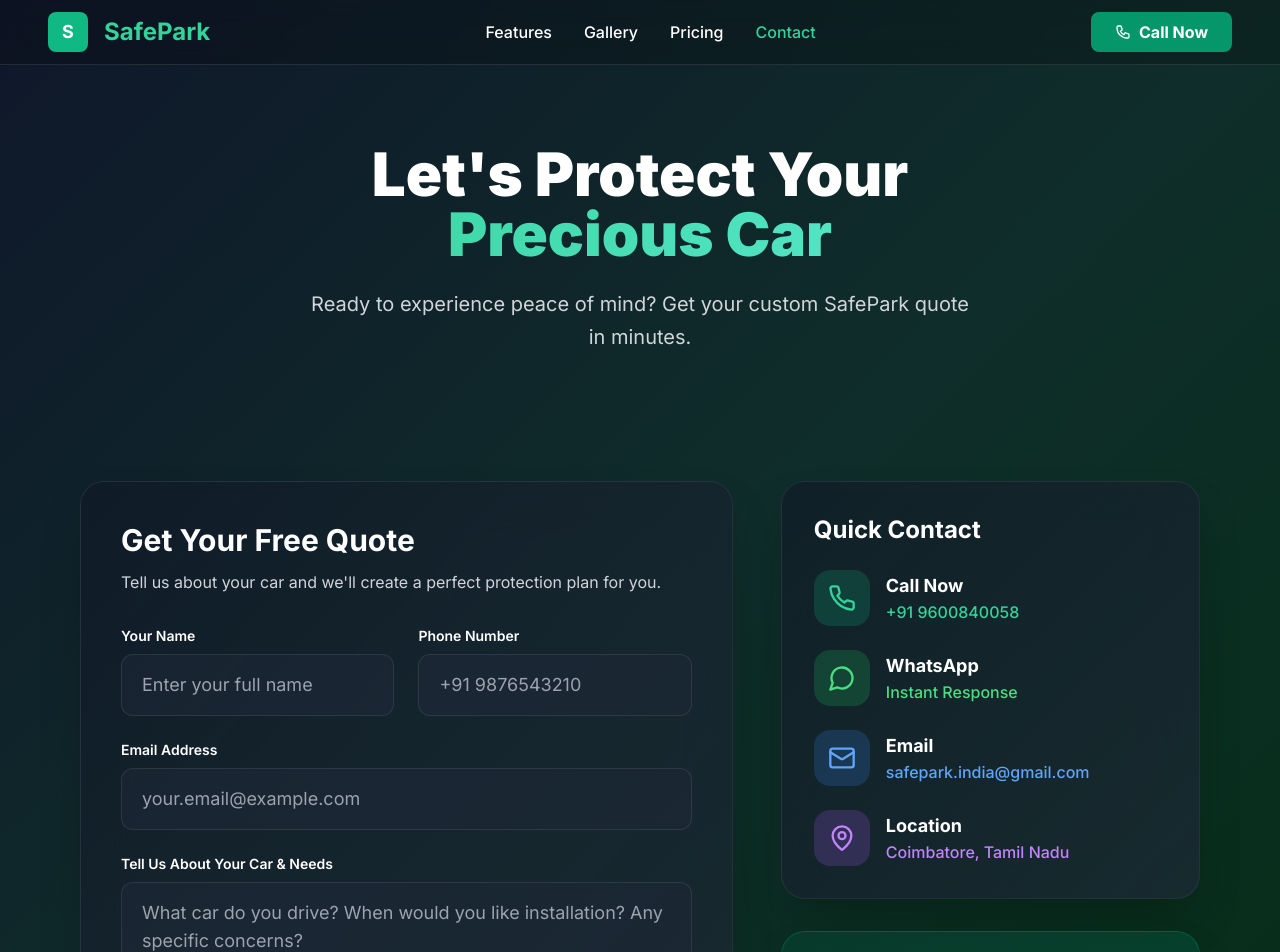
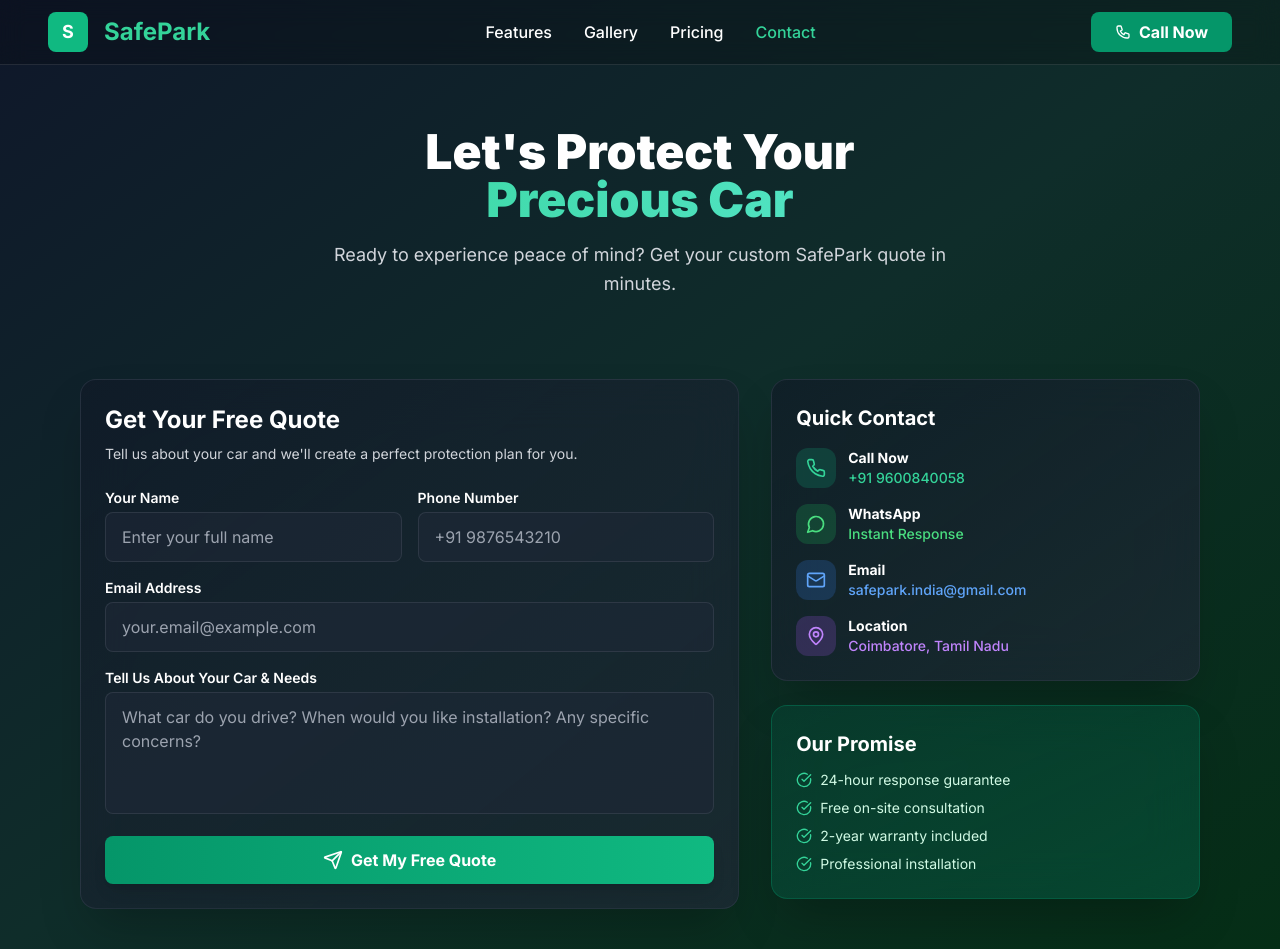
Before and after one commit to skillmates07-stack/safepark-website, a Next.js app: page /contact in a window 1280 px wide. Shown: the top 952 px of the page. Built offline with nearby package versions, Linux system fonts and the light colour scheme.

Commit message:
Update page.tsx

```diff
--- a/src/app/contact/page.tsx
+++ b/src/app/contact/page.tsx
@@ -29,40 +29,40 @@ export default function ContactPage() {
   return (
     <div className="scroll-smooth bg-gradient-to-br from-[#0f172a] via-[#0f2d2a] to-[#052e16] min-h-screen pt-20">
 
-      {/* HERO SECTION */}
-      <section className="pt-16 pb-16 px-6 md:px-12 lg:px-20">
+      {/* HERO SECTION - COMPACT */}
+      <section className="pt-12 pb-10 px-6 md:px-12 lg:px-20">
         <div className="max-w-4xl mx-auto text-center">
-          <h1 className="text-5xl md:text-6xl font-black leading-tight text-white mb-6">
+          <h1 className="text-4xl md:text-5xl font-black leading-tight text-white mb-4">
             Let's Protect Your
             <span className="block bg-gradient-to-r from-emerald-400 to-teal-300 bg-clip-text text-transparent">
               Precious Car
             </span>
           </h1>
-          <p className="text-xl text-gray-300 leading-relaxed max-w-2xl mx-auto">
+          <p className="text-lg text-gray-300 leading-relaxed max-w-2xl mx-auto">
             Ready to experience peace of mind? Get your custom SafePark quote in minutes.
           </p>
         </div>
       </section>
 
-      {/* MAIN CONTACT SECTION - IMPROVED SPACING */}
-      <section className="py-16 px-6 md:px-12 lg:px-20">
-        <div className="max-w-7xl mx-auto">
-          <div className="grid grid-cols-1 lg:grid-cols-5 gap-12">
+      {/* MAIN CONTACT SECTION - COMPACT */}
+      <section className="py-10 px-6 md:px-12 lg:px-20">
+        <div className="max-w-6xl mx-auto">
+          <div className="grid grid-cols-1 lg:grid-cols-5 gap-8">
 
             {/* LEFT COLUMN - Contact Form (3/5) */}
             <div className="lg:col-span-3">
-              <div className="bg-gradient-to-br from-gray-900/60 to-gray-800/70 backdrop-blur-xl rounded-3xl p-10 shadow-2xl border border-gray-700/50">
+              <div className="bg-gradient-to-br from-gray-900/60 to-gray-800/70 backdrop-blur-xl rounded-2xl p-6 shadow-2xl border border-gray-700/50">
                 {!isSubmitted ? (
                   <>
-                    <div className="mb-8">
-                      <h2 className="text-3xl font-bold text-white mb-3">Get Your Free Quote</h2>
-                      <p className="text-gray-300">Tell us about your car and we'll create a perfect protection plan for you.</p>
+                    <div className="mb-6">
+                      <h2 className="text-2xl font-bold text-white mb-2">Get Your Free Quote</h2>
+                      <p className="text-gray-300 text-sm">Tell us about your car and we'll create a perfect protection plan for you.</p>
                     </div>
 
-                    <form onSubmit={handleSubmit} className="space-y-6">
-                      <div className="grid grid-cols-1 md:grid-cols-2 gap-6">
+                    <form onSubmit={handleSubmit} className="space-y-4">
+                      <div className="grid grid-cols-1 md:grid-cols-2 gap-4">
                         <div>
-                          <label className="block text-sm font-semibold text-white mb-2">
+                          <label className="block text-sm font-semibold text-white mb-1">
                             Your Name
                           </label>
                           <input
@@ -71,13 +71,13 @@ export default function ContactPage() {
                             required
                             value={formData.name}
                             onChange={handleChange}
-                            className="w-full px-5 py-4 bg-gray-800/60 border border-gray-600/40 rounded-xl text-white placeholder-gray-400 focus:outline-none focus:ring-2 focus:ring-emerald-500 focus:border-transparent transition-all text-lg"
+                            className="w-full px-4 py-3 bg-gray-800/60 border border-gray-600/40 rounded-lg text-white placeholder-gray-400 focus:outline-none focus:ring-2 focus:ring-emerald-500 focus:border-transparent transition-all"
                             placeholder="Enter your full name"
                           />
                         </div>
 
                         <div>
-                          <label className="block text-sm font-semibold text-white mb-2">
+                          <label className="block text-sm font-semibold text-white mb-1">
                             Phone Number
                           </label>
                           <input
@@ -86,14 +86,14 @@ export default function ContactPage() {
                             required
                             value={formData.phone}
                             onChange={handleChange}
-                            className="w-full px-5 py-4 bg-gray-800/60 border border-gray-600/40 rounded-xl text-white placeholder-gray-400 focus:outline-none focus:ring-2 focus:ring-emerald-500 focus:border-transparent transition-all text-lg"
+                            className="w-full px-4 py-3 bg-gray-800/60 border border-gray-600/40 rounded-lg text-white placeholder-gray-400 focus:outline-none focus:ring-2 focus:ring-emerald-500 focus:border-transparent transition-all"
                             placeholder="+91 9876543210"
                           />
                         </div>
                       </div>
 
                       <div>
-                        <label className="block text-sm font-semibold text-white mb-2">
+                        <label className="block text-sm font-semibold text-white mb-1">
                           Email Address
                         </label>
                         <input
@@ -102,39 +102,39 @@ export default function ContactPage() {
                           required
                           value={formData.email}
                           onChange={handleChange}
-                          className="w-full px-5 py-4 bg-gray-800/60 border border-gray-600/40 rounded-xl text-white placeholder-gray-400 focus:outline-none focus:ring-2 focus:ring-emerald-500 focus:border-transparent transition-all text-lg"
+                          className="w-full px-4 py-3 bg-gray-800/60 border border-gray-600/40 rounded-lg text-white placeholder-gray-400 focus:outline-none focus:ring-2 focus:ring-emerald-500 focus:border-transparent transition-all"
                           placeholder="your.email@example.com"
                         />
                       </div>
 
                       <div>
-                        <label className="block text-sm font-semibold text-white mb-2">
+                        <label className="block text-sm font-semibold text-white mb-1">
                           Tell Us About Your Car & Needs
                         </label>
                         <textarea
                           name="message"
-                          rows={5}
+                          rows={4}
                           value={formData.message}
                           onChange={handleChange}
-                          className="w-full px-5 py-4 bg-gray-800/60 border border-gray-600/40 rounded-xl text-white placeholder-gray-400 focus:outline-none focus:ring-2 focus:ring-emerald-500 focus:border-transparent transition-all text-lg resize-none"
+                          className="w-full px-4 py-3 bg-gray-800/60 border border-gray-600/40 rounded-lg text-white placeholder-gray-400 focus:outline-none focus:ring-2 focus:ring-emerald-500 focus:border-transparent transition-all resize-none"
                           placeholder="What car do you drive? When would you like installation? Any specific concerns?"
                         />
                       </div>
 
                       <button
                         type="submit"
-                        className="w-full bg-gradient-to-r from-emerald-600 to-emerald-500 hover:from-emerald-500 hover:to-emerald-400 text-white px-8 py-5 rounded-xl font-bold text-xl transition-all duration-300 hover:scale-[1.02] shadow-lg hover:shadow-emerald-500/30 flex items-center justify-center gap-3"
+                        className="w-full bg-gradient-to-r from-emerald-600 to-emerald-500 hover:from-emerald-500 hover:to-emerald-400 text-white px-6 py-3 rounded-lg font-bold transition-all duration-300 hover:scale-[1.02] shadow-lg hover:shadow-emerald-500/30 flex items-center justify-center gap-2"
                       >
-                        <Send className="w-6 h-6" />
+                        <Send className="w-5 h-5" />
                         Get My Free Quote
                       </button>
                     </form>
                   </>
                 ) : (
-                  <div className="text-center py-16">
-                    <CheckCircle className="w-20 h-20 text-emerald-400 mx-auto mb-6" />
-                    <h3 className="text-3xl font-bold text-white mb-4">Thank You!</h3>
-                    <p className="text-xl text-gray-300 mb-8">
+                  <div className="text-center py-12">
+                    <CheckCircle className="w-16 h-16 text-emerald-400 mx-auto mb-4" />
+                    <h3 className="text-2xl font-bold text-white mb-3">Thank You!</h3>
+                    <p className="text-lg text-gray-300 mb-6">
                       We'll call you within 24 hours with your personalized SafePark quote.
                     </p>
                     <div className="flex gap-4 justify-center">
@@ -156,75 +156,75 @@ export default function ContactPage() {
               </div>
             </div>
 
-            {/* RIGHT COLUMN - Contact Info & Quick Actions (2/5) */}
-            <div className="lg:col-span-2 space-y-8">
+            {/* RIGHT COLUMN - Contact Info (2/5) */}
+            <div className="lg:col-span-2 space-y-6">
 
               {/* Quick Contact */}
-              <div className="bg-gradient-to-br from-gray-900/60 to-gray-800/70 backdrop-blur-xl rounded-3xl p-8 shadow-2xl border border-gray-700/50">
-                <h3 className="text-2xl font-bold text-white mb-6">Quick Contact</h3>
+              <div className="bg-gradient-to-br from-gray-900/60 to-gray-800/70 backdrop-blur-xl rounded-2xl p-6 shadow-2xl border border-gray-700/50">
+                <h3 className="text-xl font-bold text-white mb-4">Quick Contact</h3>
 
-                <div className="space-y-6">
-                  <a href="tel:+919600840058" className="flex items-center gap-4 group">
-                    <div className="w-14 h-14 bg-emerald-500/20 rounded-2xl flex items-center justify-center group-hover:bg-emerald-500/30 transition-colors">
-                      <Phone className="w-7 h-7 text-emerald-400" />
+                <div className="space-y-4">
+                  <a href="tel:+919600840058" className="flex items-center gap-3 group">
+                    <div className="w-10 h-10 bg-emerald-500/20 rounded-xl flex items-center justify-center group-hover:bg-emerald-500/30 transition-colors">
+                      <Phone className="w-5 h-5 text-emerald-400" />
                     </div>
                     <div>
-                      <h4 className="font-bold text-white text-lg">Call Now</h4>
-                      <p className="text-emerald-400 font-medium">+91 9600840058</p>
+                      <h4 className="font-bold text-white text-sm">Call Now</h4>
+                      <p className="text-emerald-400 font-medium text-sm">+91 9600840058</p>
                     </div>
                   </a>
 
-                  <a href="https://wa.me/919600840058" className="flex items-center gap-4 group">
-                    <div className="w-14 h-14 bg-green-500/20 rounded-2xl flex items-center justify-center group-hover:bg-green-500/30 transition-colors">
-                      <MessageCircle className="w-7 h-7 text-green-400" />
+                  <a href="https://wa.me/919600840058" className="flex items-center gap-3 group">
+                    <div className="w-10 h-10 bg-green-500/20 rounded-xl flex items-center justify-center group-hover:bg-green-500/30 transition-colors">
+                      <MessageCircle className="w-5 h-5 text-green-400" />
                     </div>
                     <div>
-                      <h4 className="font-bold text-white text-lg">WhatsApp</h4>
-                      <p className="text-green-400 font-medium">Instant Response</p>
+                      <h4 className="font-bold text-white text-sm">WhatsApp</h4>
+                      <p className="text-green-400 font-medium text-sm">Instant Response</p>
                     </div>
                   </a>
 
-                  <div className="flex items-center gap-4">
-                    <div className="w-14 h-14 bg-blue-500/20 rounded-2xl flex items-center justify-center">
-                      <Mail className="w-7 h-7 text-blue-400" />
+                  <div className="flex items-center gap-3">
+                    <div className="w-10 h-10 bg-blue-500/20 rounded-xl flex items-center justify-center">
+                      <Mail className="w-5 h-5 text-blue-400" />
                     </div>
                     <div>
-                      <h4 className="font-bold text-white text-lg">Email</h4>
-                      <p className="text-blue-400 font-medium">safepark.india@gmail.com</p>
+                      <h4 className="font-bold text-white text-sm">Email</h4>
+                      <p className="text-blue-400 font-medium text-sm">safepark.india@gmail.com</p>
                     </div>
                   </div>
 
-                  <div className="flex items-center gap-4">
-                    <div className="w-14 h-14 bg-purple-500/20 rounded-2xl flex items-center justify-center">
-                      <MapPin className="w-7 h-7 text-purple-400" />
+                  <div className="flex items-center gap-3">
+                    <div className="w-10 h-10 bg-purple-500/20 rounded-xl flex items-center justify-center">
+                      <MapPin className="w-5 h-5 text-purple-400" />
                     </div>
                     <div>
-                      <h4 className="font-bold text-white text-lg">Location</h4>
-                      <p className="text-purple-400 font-medium">Coimbatore, Tamil Nadu</p>
+                      <h4 className="font-bold text-white text-sm">Location</h4>
+                      <p className="text-purple-400 font-medium text-sm">Coimbatore, Tamil Nadu</p>
                     </div>
                   </div>
                 </div>
               </div>
 
               {/* Service Promise */}
-              <div className="bg-gradient-to-br from-emerald-900/40 to-emerald-800/50 backdrop-blur-xl rounded-3xl p-8 shadow-2xl border border-emerald-700/50">
-                <h3 className="text-2xl font-bold text-white mb-4">Our Promise</h3>
-                <ul className="space-y-3 text-emerald-100">
-                  <li className="flex items-center gap-3">
-                    <CheckCircle className="w-5 h-5 text-emerald-400" />
-                    24-hour response guarantee
+              <div className="bg-gradient-to-br from-emerald-900/40 to-emerald-800/50 backdrop-blur-xl rounded-2xl p-6 shadow-2xl border border-emerald-700/50">
+                <h3 className="text-xl font-bold text-white mb-3">Our Promise</h3>
+                <ul className="space-y-2 text-emerald-100">
+                  <li className="flex items-center gap-2">
+                    <CheckCircle className="w-4 h-4 text-emerald-400" />
+                    <span className="text-sm">24-hour response guarantee</span>
                   </li>
-                  <li className="flex items-center gap-3">
-                    <CheckCircle className="w-5 h-5 text-emerald-400" />
-                    Free on-site consultation
+                  <li className="flex items-center gap-2">
+                    <CheckCircle className="w-4 h-4 text-emerald-400" />
+                    <span className="text-sm">Free on-site consultation</span>
                   </li>
-                  <li className="flex items-center gap-3">
-                    <CheckCircle className="w-5 h-5 text-emerald-400" />
-                    2-year warranty included
+                  <li className="flex items-center gap-2">
+                    <CheckCircle className="w-4 h-4 text-emerald-400" />
+                    <span className="text-sm">2-year warranty included</span>
                   </li>
-                  <li className="flex items-center gap-3">
-                    <CheckCircle className="w-5 h-5 text-emerald-400" />
-                    Professional installation
+                  <li className="flex items-center gap-2">
+                    <CheckCircle className="w-4 h-4 text-emerald-400" />
+                    <span className="text-sm">Professional installation</span>
                   </li>
                 </ul>
               </div>
```
